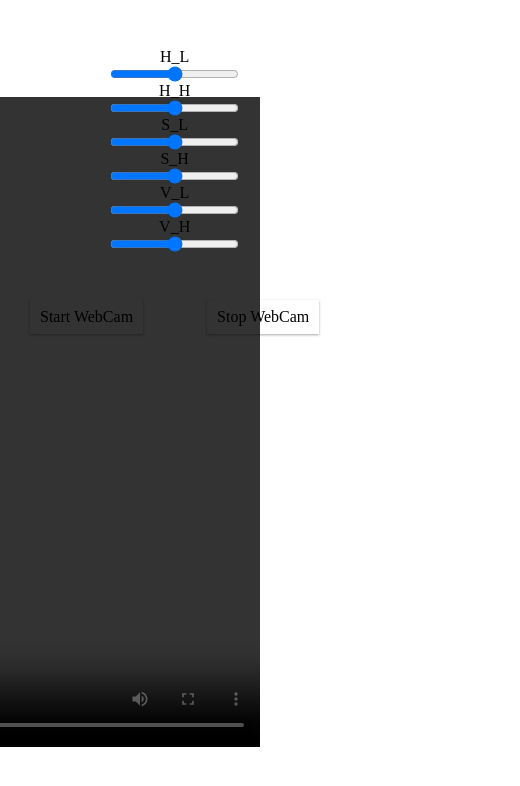
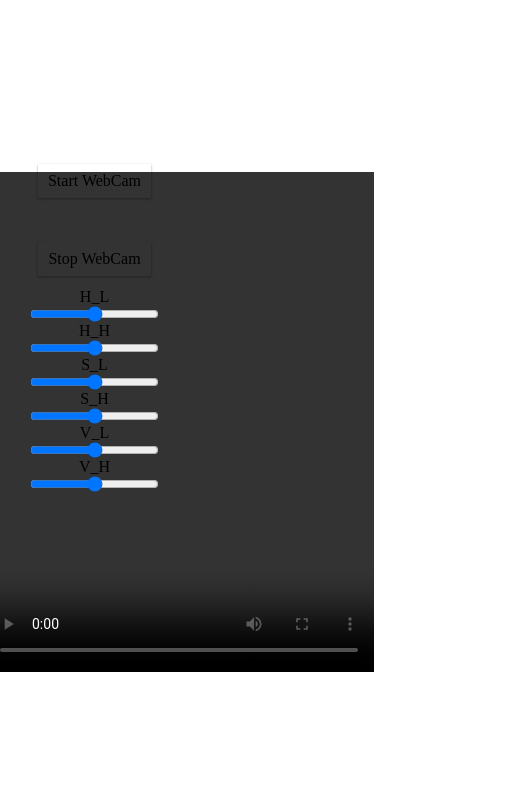
Before and after one commit to HoangDevNull/HandGesture-Nodejs, a website: page public/index.html in a window 390 px wide. Shown: the whole page, 520 px wide, since content can reach past the window. Drawn offline with nearby package versions, Linux system fonts and the light colour scheme; no server answers.

Commit message:
add some css

```diff
--- a/config/config.json
+++ b/config/config.json
@@ -1 +1 @@
-{"H_L":"0","H_H":"180","S_L":"110","S_H":"255","V_L":"0","V_H":"255"}
+{"H_L":"0","H_H":"180","S_L":"80","S_H":"255","V_L":"0","V_H":"255"}
--- a/public/index.html
+++ b/public/index.html
@@ -9,52 +9,7 @@
       integrity="sha256-bQmrZe4yPnQrLTY+1gYylfNMBuGfnT/HKsCGX+9Xuqo="
       crossorigin="anonymous"
     ></script>
-    <style>
-      html,
-      * {
-        box-sizing: border-box;
-        padding: 0;
-        margin: 0;
-      }
-      video {
-        position: absolute;
-        top: 50%;
-        left: 50%;
-        transform: translate(-50%, -50%);
-      }
-
-      button {
-        all: unset;
-        width: auto;
-        padding: 8px 10px;
-        box-shadow: 0 1px 3px rgba(0, 0, 0, 0.12), 0 1px 2px rgba(0, 0, 0, 0.24);
-        transition: all 0.3s cubic-bezier(0.25, 0.8, 0.25, 1);
-        margin: 300px 30px;
-      }
-      button:hover {
-        box-shadow: 0 14px 28px rgba(0, 0, 0, 0.25),
-          0 10px 10px rgba(0, 0, 0, 0.22);
-      }
-      .config-wrapper {
-        display: flex;
-        justify-content: center;
-        align-items: center;
-        flex-direction: column;
-      }
-      .left {
-        display: flex;
-        justify-content: center;
-        align-items: center;
-        flex-direction: column;
-        height: auto;
-        position: absolute;
-        top: 0;
-        left: 0;
-      }
-      .left div {
-        height: 100px;
-      }
-    </style>
+    <link rel="stylesheet" href="http://localhost:3000/styles/style.css" />
   </head>
 
   <body>
@@ -63,7 +18,7 @@
 
     <canvas id="myCanvas" hidden="true" width="650" height="650"></canvas>
     <div class="left">
-      <div>
+      <div class="button-wrapper">
         <button onclick="startWebcam();">Start WebCam</button>
         <button onclick="stopWebcam();">Stop WebCam</button>
       </div>
@@ -126,6 +81,6 @@
       </div>
     </div>
 
-    <script src="http://localhost:3000/app.js"></script>
+    <script src="http://localhost:3000/javascript/app.js"></script>
   </body>
 </html>
--- a/public/handtrack.js
+++ b/public/javascript/handtrack.js
@@ -11,8 +11,6 @@ navigator.getUserMedia =
     navigator.webkitGetUserMedia ||
     navigator.mozGetUserMedia ||
     navigator.msGetUserMedia;
-
-
 
 const video = document.querySelector("#myVideo");
 const canvas = document.querySelector("#myCanvas");
--- /dev/null
+++ b/public/styles/style.css
@@ -0,0 +1,59 @@
+html,
+* {
+  box-sizing: border-box;
+  padding: 0;
+  margin: 0;
+}
+video {
+  position: absolute;
+  top: 50%;
+  left: 50%;
+  transform: translate(-50%, -50%);
+}
+
+button {
+  all: unset;
+  height: auto;
+  width: auto;
+  padding: 8px 10px;
+  box-shadow: 0 1px 3px rgba(0, 0, 0, 0.12), 0 1px 2px rgba(0, 0, 0, 0.24);
+  transition: all 0.3s cubic-bezier(0.25, 0.8, 0.25, 1);
+}
+button:hover {
+  box-shadow: 0 14px 28px rgba(0, 0, 0, 0.25), 0 10px 10px rgba(0, 0, 0, 0.22);
+}
+.config-wrapper {
+  display: flex;
+  justify-content: center;
+  align-items: center;
+  flex-direction: column;
+}
+.left {
+  display: flex;
+  justify-content: center;
+  align-items: center;
+  flex-direction: column;
+  height: auto;
+  position: absolute;
+  top: 100px;
+  left: 30px;
+}
+.left div {
+  height: 100px;
+}
+
+@media all and (max-width: 920px) {
+  video {
+    width: 500px;
+    height: 500px;
+    left: 60%;
+  }
+  .left .button-wrapper {
+    height: 200px !important;
+    display: flex;
+    flex-direction: column;
+    justify-content: space-evenly;
+    align-items: center;
+    margin: 20px 0px;
+  }
+}
--- a/utils/index.js
+++ b/utils/index.js
@@ -43,7 +43,7 @@ const makeHandMask = (img, skinRange) => {
     // remove noise
     const blurred = rangeMask.blur(new cv.Size(5, 5));
 
-    const kernel = new cv.Mat(3, 3, cv.CV_8U, 1);
+    const kernel = new cv.Mat(5, 5, cv.CV_8U, 1);
     const point = new cv.Point(-1, -1);
 
     // const erotion = dilation.erode(kernel,
@@ -60,9 +60,10 @@ const makeHandMask = (img, skinRange) => {
     );
     const erotion = dilation.erode(kernel,
         point,
-        2);
+        1);
     return erotion;
 };
+
 
 
 
```
Also changed, not shown: public/handtrack.html (+2 -2 lines), server.js (+2 -21 lines), public/javascript/app.js (renamed from public/app.js).
